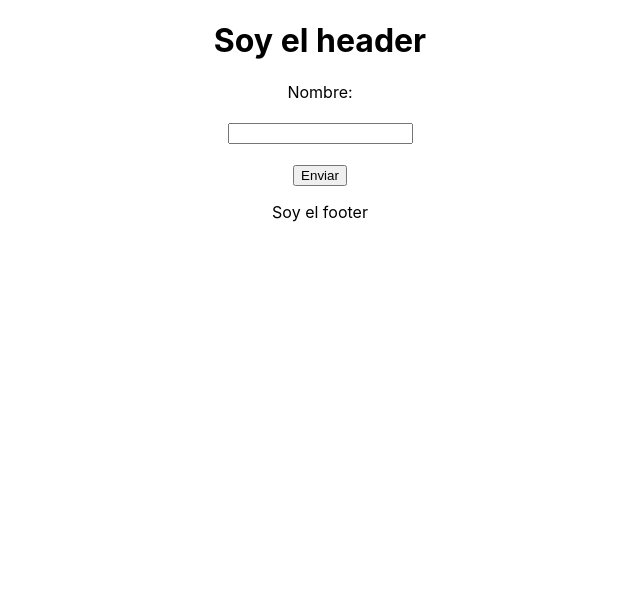
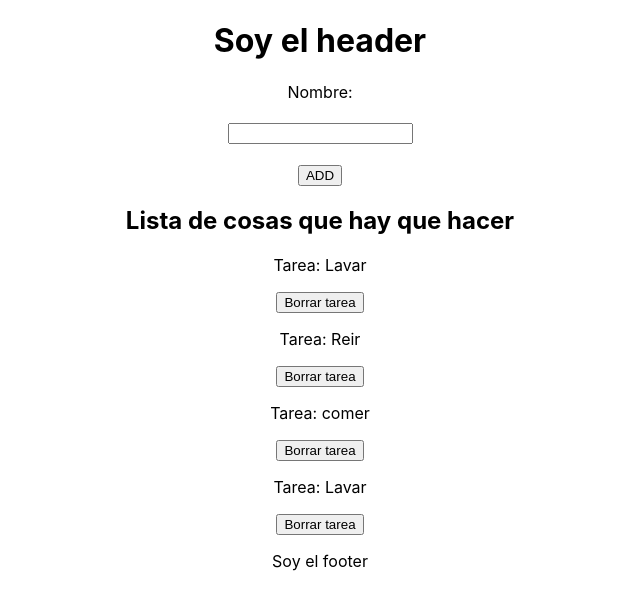
Before and after one commit to Cjuampi/toDo, a React (Create React App) app in the folder todo/: page / in a window 1280 px wide. Shown: the top 608 px of the page, without its empty margins (320-960 px from the left). Built offline with nearby package versions, Linux system fonts and the light colour scheme.

Commit message:
main con card,card a medias

```diff
--- a/todo/package.json
+++ b/todo/package.json
@@ -9,6 +9,7 @@
     "react": "^17.0.2",
     "react-dom": "^17.0.2",
     "react-scripts": "4.0.3",
+    "uuid": "^8.3.2",
     "web-vitals": "^1.1.2"
   },
   "scripts": {
--- a/todo/src/components/Card/Card.js
+++ b/todo/src/components/Card/Card.js
@@ -0,0 +1,30 @@
+import './Card.css'
+
+
+
+import React, { Component } from 'react'
+
+export default class Card extends Component {
+
+    constructor(props) {
+        super(props)
+
+        this.state = {
+            tarea: " "
+        }
+    }
+
+    render() {
+        let {tarea,funcion}  = this.props;
+
+
+        return (
+            <div>
+
+                <p>Tarea: {tarea || "no hay tarea"}</p>
+                <button onClick= {funcion}>Borrar tarea</button>
+
+            </div>
+        )
+    }
+}
--- a/todo/src/components/Formulario/Formulario.js
+++ b/todo/src/components/Formulario/Formulario.js
@@ -7,11 +7,7 @@ export default class Formulario extends Component {
     render() {
         return (
             <div>
-                <form >
-                    <label >Nombre:</label><br/><br/>
-                    <input type="text" id="name" name="name"/><br/><br/>
-                    <input type="submit" value="Enviar"/>
-                </form>
+
             </div>
         )
     }
--- a/todo/src/components/Main/Main.js
+++ b/todo/src/components/Main/Main.js
@@ -1,4 +1,4 @@
-import Formulario from '../Formulario/Formulario';
+import Card from '../Card/Card'
 
 
 
@@ -7,8 +7,20 @@ import React, { Component } from 'react'
 export default class Main extends Component {
     render() {
         return (
+
             <main>
-                <Formulario/>
+
+                <form >
+                    <label >Nombre:</label><br/><br/>
+                    <input type="text" id="name" name="name"/><br/><br/>
+                    <input type="submit" value="ADD"/>
+                </form>
+                <h2>Lista de cosas que hay que hacer</h2>
+                <Card tarea={"Lavar" } funcion={ () => {}}/>
+                <Card tarea={"Reir"}/>
+                <Card tarea={"comer"}/>
+                <Card tarea={"Lavar"}/>
+
             </main>
         )
     }
```
Also changed, not shown: todo/src/todolist.json (+8 -8 lines), 1 other file (tests, documents, lock files or other folders).
